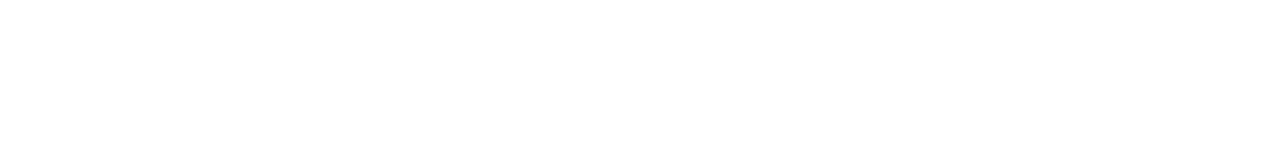
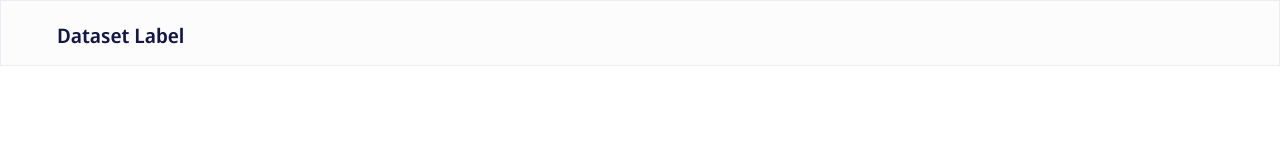
Before and after one commit to devhante/label-img, a React (Create React App) app: page / in a window 1280 px wide. Shown: the top 160 px of the page. Built offline with nearby package versions, Linux system fonts and the light colour scheme.

Commit message:
Add Header component

```diff
--- a/src/App.tsx
+++ b/src/App.tsx
@@ -1,8 +1,13 @@
 import React from 'react';
 import './App.css';
+import Header from 'components/Header';
 
 function App() {
-  return <div className="App"></div>;
+  return (
+    <div className="App">
+      <Header />
+    </div>
+  );
 }
 
 export default App;
--- /dev/null
+++ b/src/components/Header.css
@@ -0,0 +1,11 @@
+.Header {
+    border: 1px solid #EBEDF2;
+    padding: 1.3125rem 0rem 1rem 3.5rem;
+    background-color: #FCFCFC;
+}
+
+.Header .title {
+    color: #141746;
+    font-size: 1.25rem;
+    font-family: "Noto Sans Display SemiBold";
+}
--- /dev/null
+++ b/src/components/Header.tsx
@@ -0,0 +1,12 @@
+import React from 'react';
+import './Header.css';
+
+function Header() {
+  return (
+    <div className="Header">
+      <div className="title">Dataset Label</div>
+    </div>
+  );
+}
+
+export default Header;
```
Also changed, not shown: 1 other file (tests, documents, lock files or other folders).
